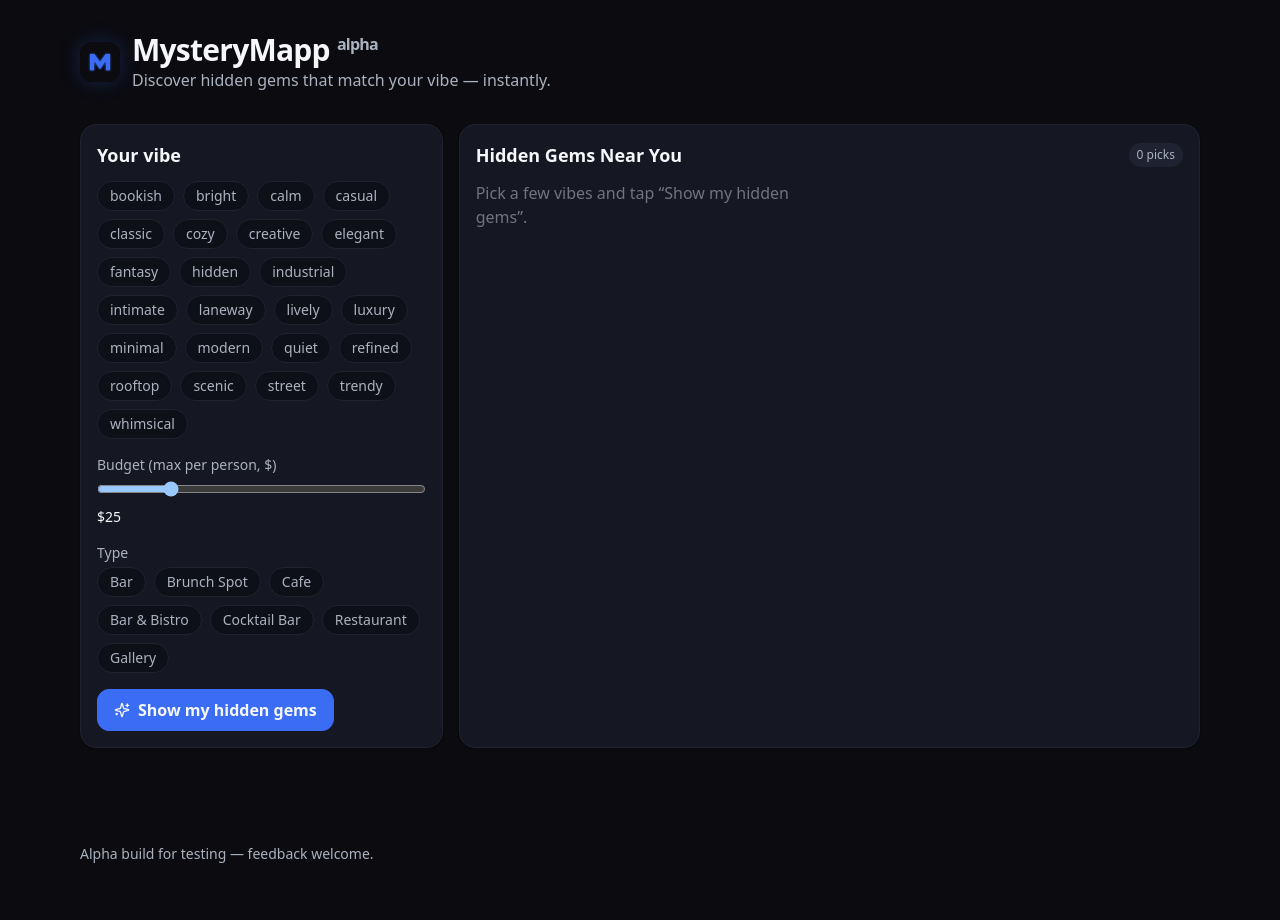
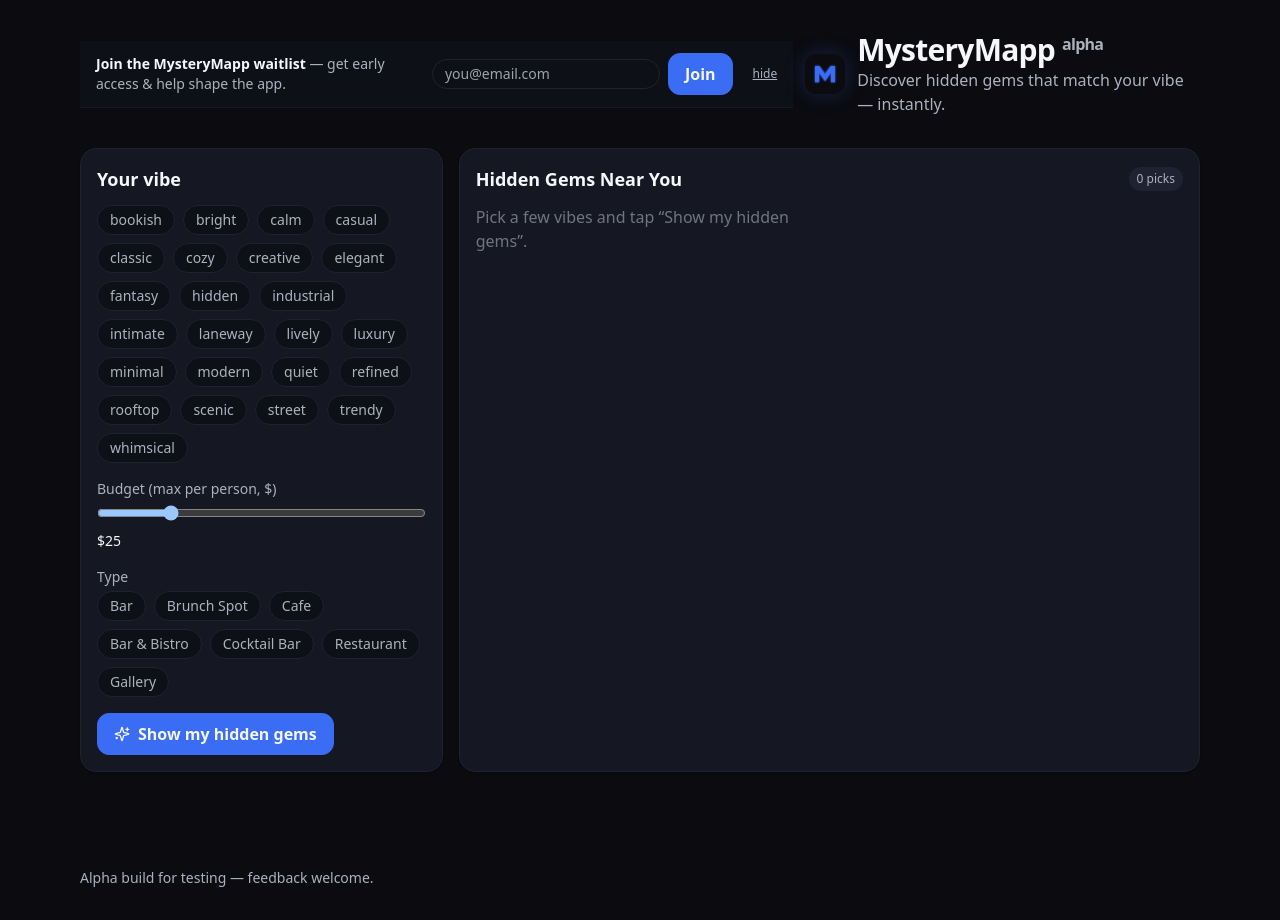
Before and after one commit to abhie321/mysterymapp, a Next.js app: page / in a window 1280 px wide. Before the commit the page ends 896 px from the top, so only its background shows below. Built offline with nearby package versions, Linux system fonts and the light colour scheme.

Commit message:
Update layout.tsx

```diff
--- a/app/layout.tsx
+++ b/app/layout.tsx
@@ -1,6 +1,8 @@
+
 import type { Metadata } from "next"
 import "../styles/globals.css"
 import Image from "next/image"
+import WaitlistBar from "./WaitlistBar"
 
 export const metadata: Metadata = {
   title: "MysteryMapp — Hidden Gems Near You",
@@ -12,6 +14,7 @@ export default function RootLayout({ children }: { children: React.ReactNode })
     <html lang="en">
       <body>
         <header className="container py-8 flex items-center gap-3">
+          <WaitlistBar />
           <Image src="/logo.svg" alt="MysteryMapp" width={40} height={40} className="rounded-xl shadow-glow"/>
           <div>
             <h1 className="text-3xl font-bold tracking-tight">MysteryMapp <span className="text-subtext text-base align-super">alpha</span></h1>
```
